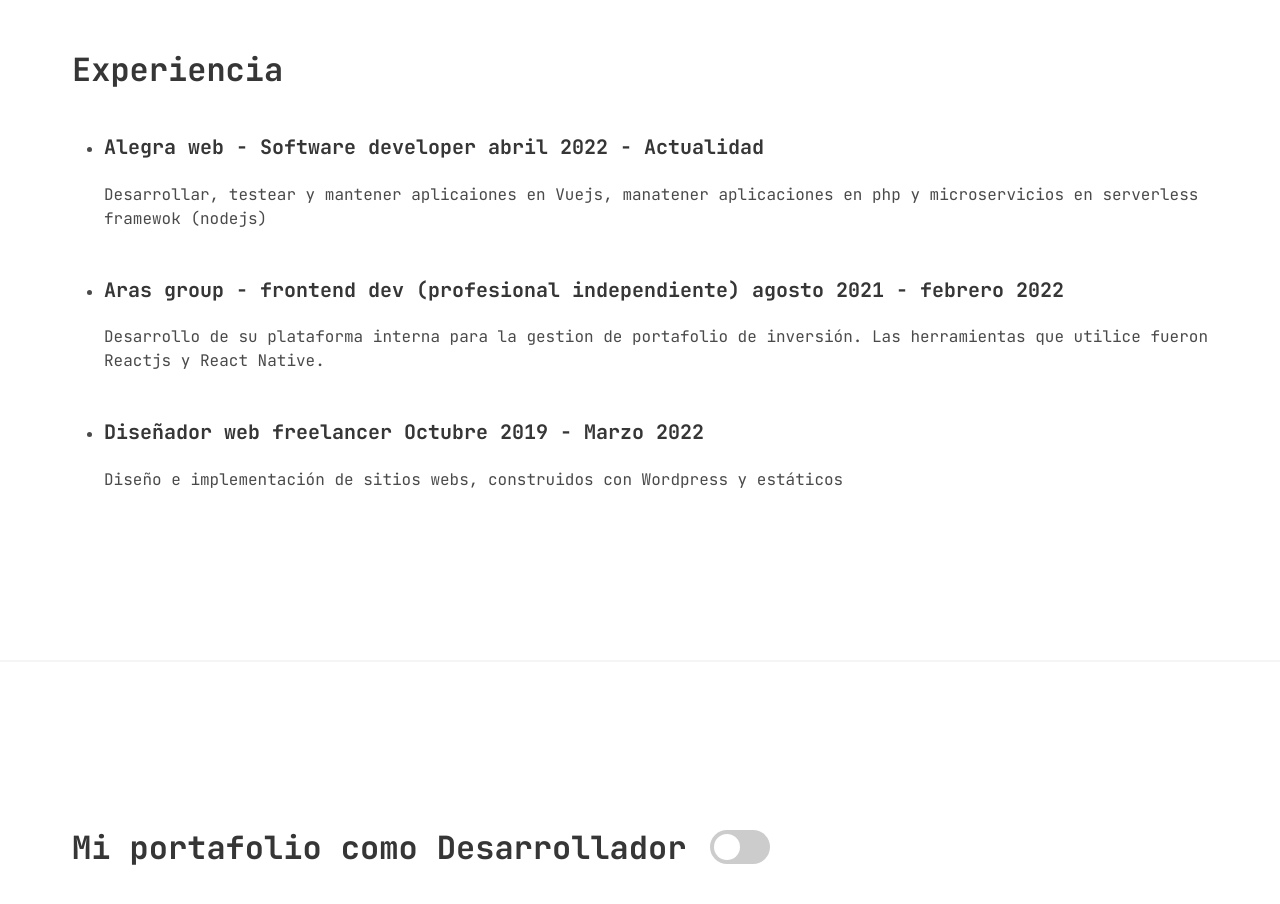
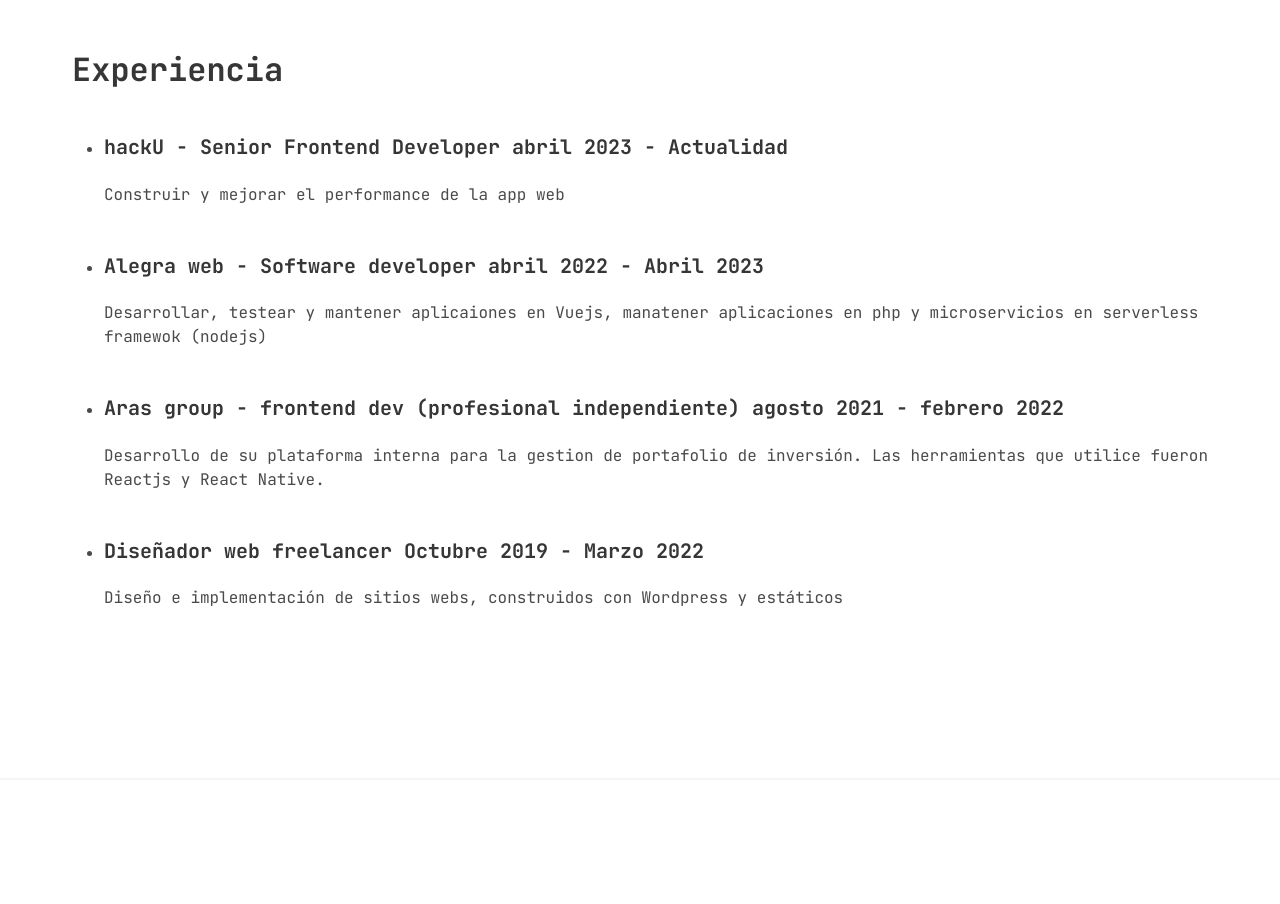
Before and after one commit to j4viermora/hi, a Next.js app: page / in a window 1280 px wide. Shown: the part 1620-2524 px from the top of the page. Built offline with nearby package versions, Linux system fonts and the light colour scheme.

Commit message:
update experience

```diff
--- a/components/Experience/Experience.tsx
+++ b/components/Experience/Experience.tsx
@@ -8,10 +8,19 @@
 			</div>
 			<div className='content'>
 				<ul>
+				<li>
+					<h3 className='title is-5 mt-6'>
+							hackU - Senior Frontend Developer abril 2023 -
+							Actualidad
+					</h3>
+						<p>
+							Construir y mejorar el performance de la app web
+						</p>
+					</li>
 					<li>
 						<h3 className='title is-5 mt-6'>
 							Alegra web - Software developer abril 2022 -
-							Actualidad
+							Abril 2023
 						</h3>
 						<p>Desarrollar, testear y mantener aplicaiones en Vuejs, manatener aplicaciones en php y microservicios en serverless framewok (nodejs)</p>
 					</li>
```
